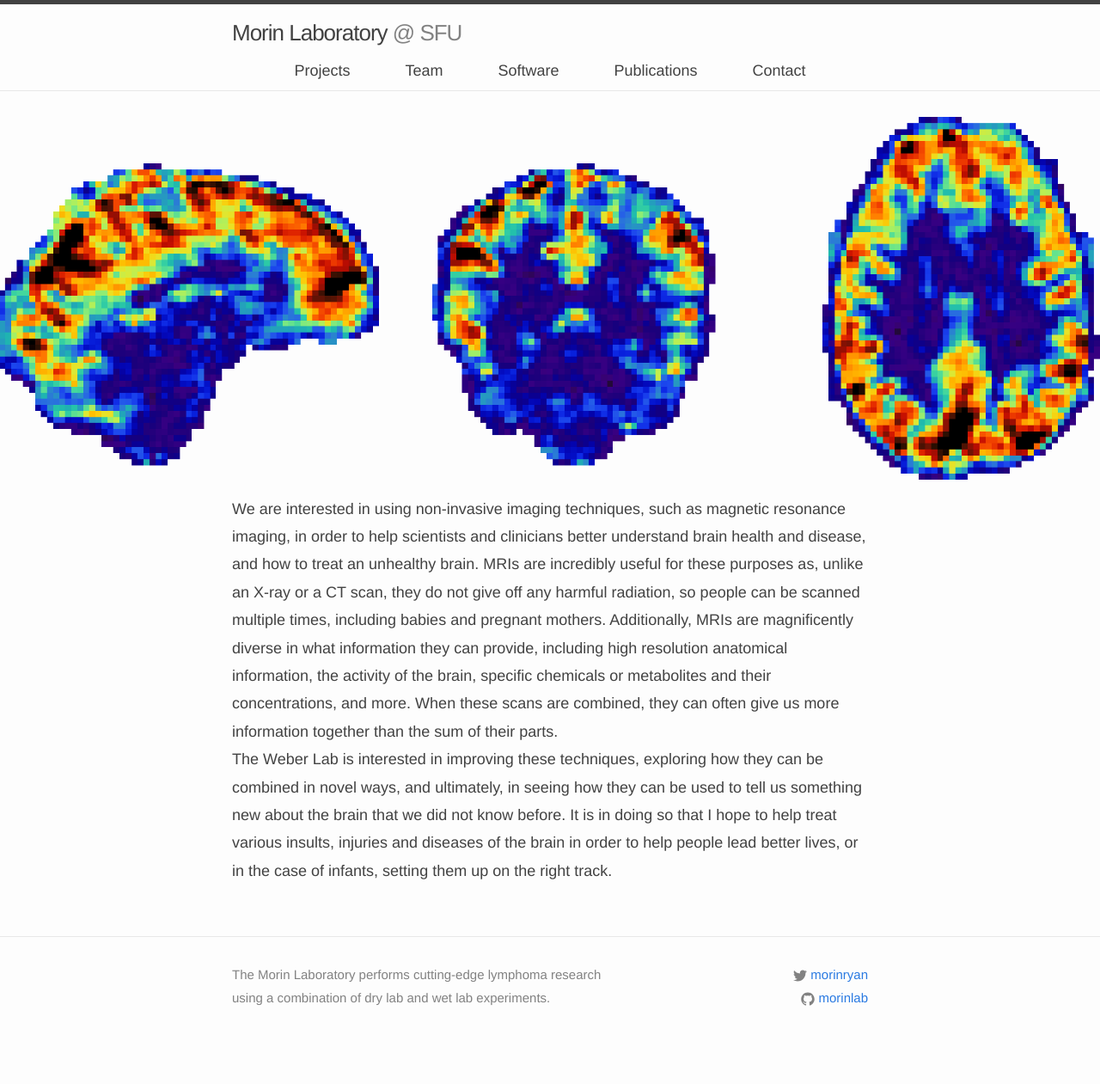
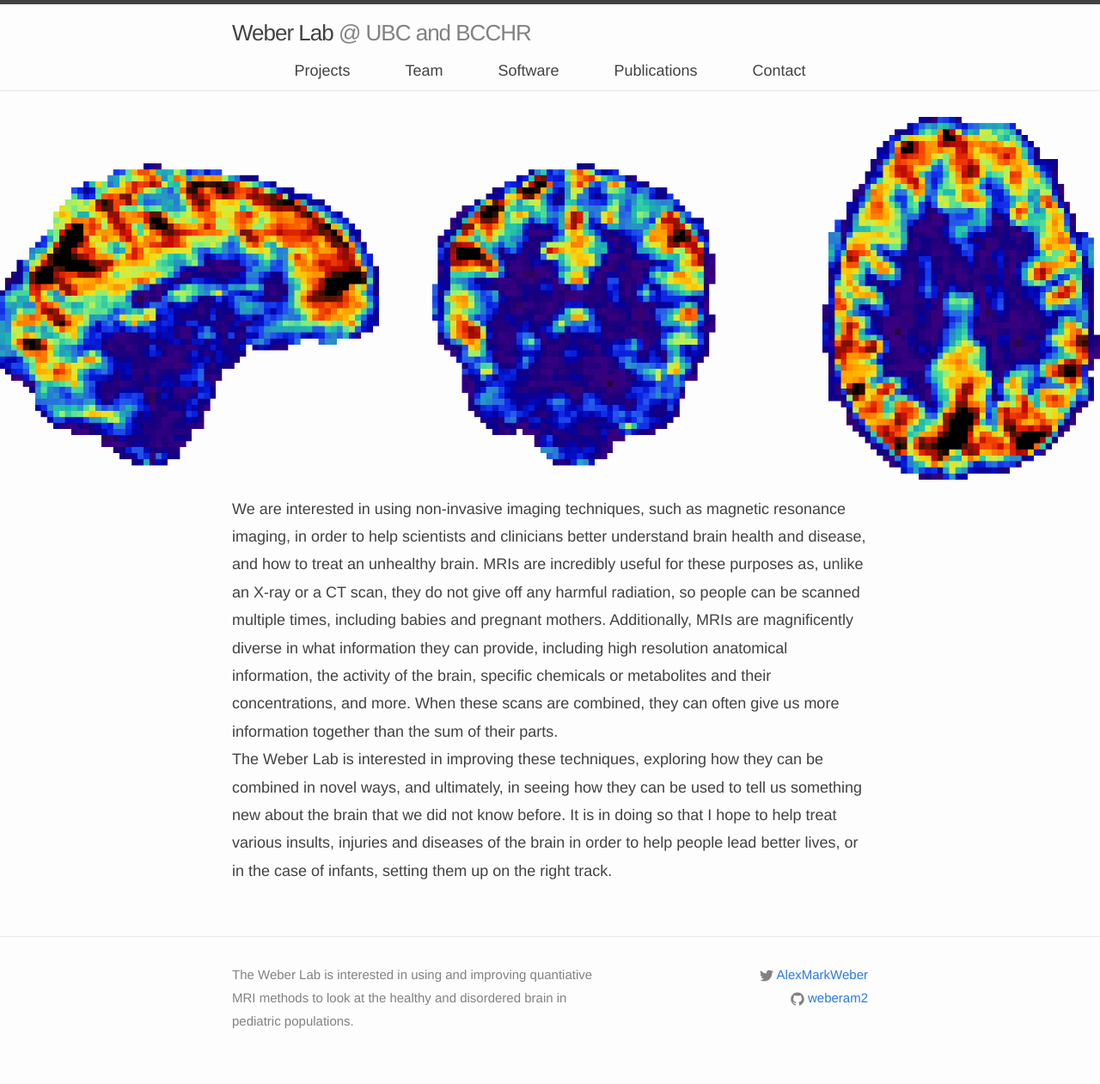
Before and after one commit to WeberLab/weberlab.github.io, a Jekyll site: the page built from index.html, in a window 1280 px wide. Shown: the whole page at 86% size. Built offline with Jekyll 4.4.1, drawn with Linux system fonts in a browser that asks for light colours; nearby versions of some CDN libraries; before the commit the page ends 1234 px from its top, so only the background shows below that.

Commit message:
Update _config.yml

```diff
--- a/_config.yml
+++ b/_config.yml
@@ -1,17 +1,17 @@
 # Site settings
-title: Translational lymphoma research in the Morin laboratory at Simon Fraser University
-lab_name: Morin Laboratory
+title: Quantitative Magnetic Resonance Imaging in Pediatric Brains
+lab_name: Weber Lab
 author: >
-  Bruno Grande, Ryan Morin and the Morin laboratory
-institution: SFU
-email: rdmorin@sfu.ca
+  Alex Weber but borrowed heavily from the Morin laboratory: https://morinlab.github.io
+institution: UBC and BCCHR
+email: aweber@bcchr.ca
 description: >
-  The Morin Laboratory performs cutting-edge lymphoma research using
-  a combination of dry lab and wet lab experiments.
+  The Weber Lab is interested in using and improving quantiative MRI methods to look at
+  the healthy and disordered brain in pediatric populations.
 baseurl: ""
-url: "https://morinlab.github.io"
-twitter_username: morinryan
-github_username:  morinlab
+url: "https://weberlab.github.io"
+twitter_username: AlexMarkWeber
+github_username:  weberam2
 images_dir: "/images/"
 
 # Build settings
```
